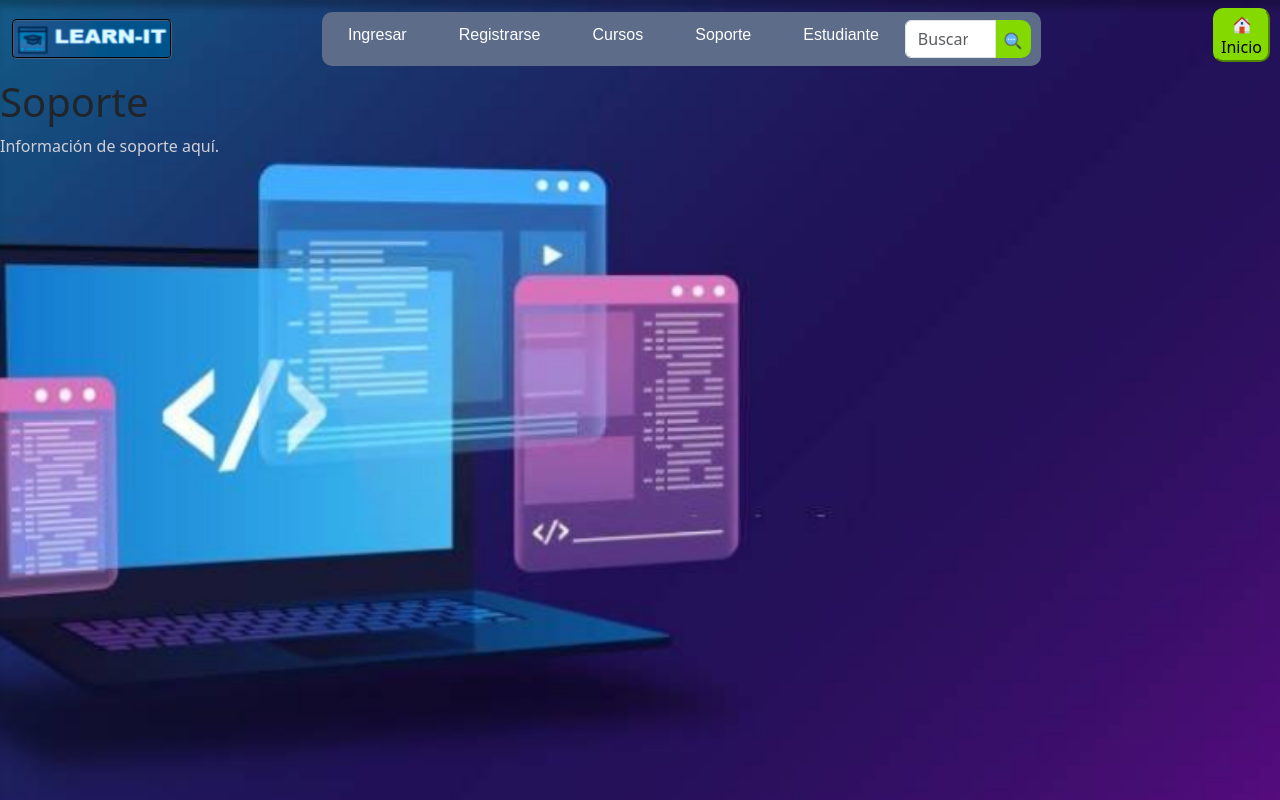
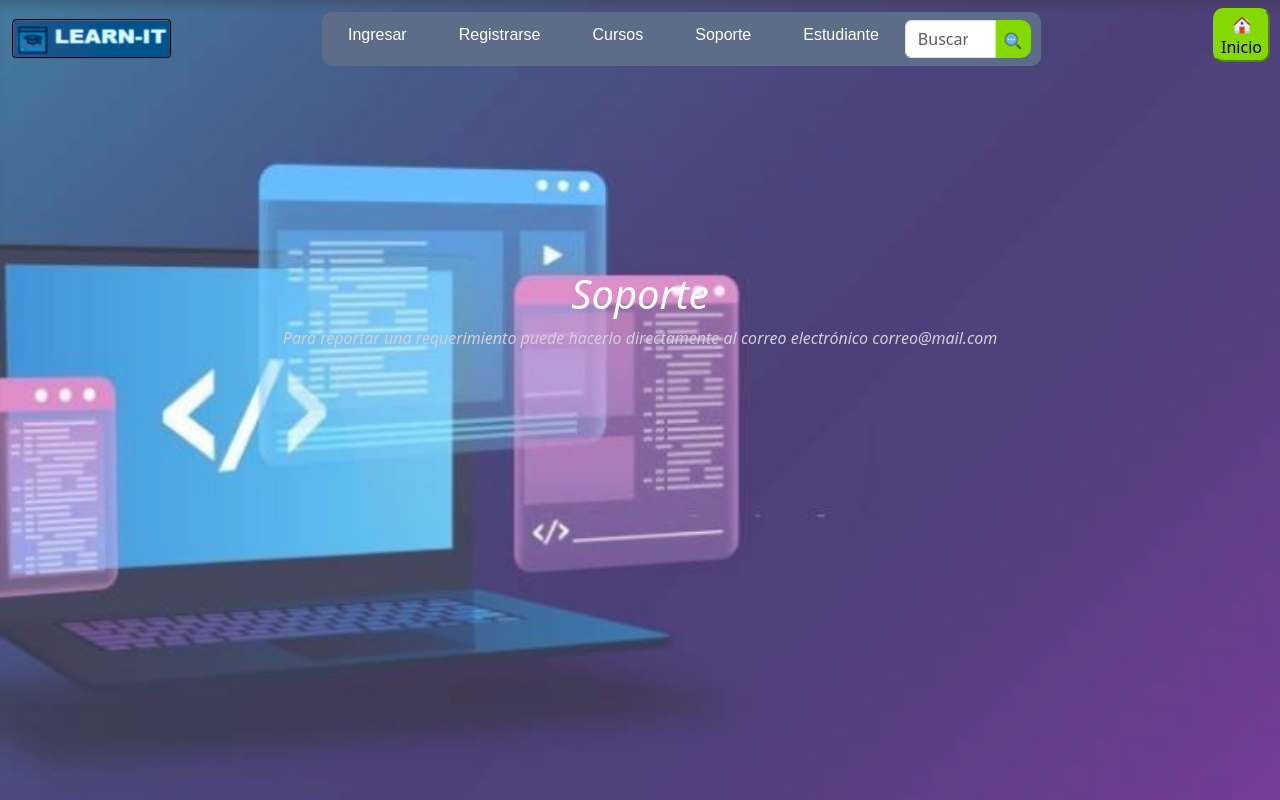
Before and after one commit to nirvana2022/learnit, a React (Create React App) app in the folder learnit/: page /soporte in a window 1280 px wide. Built offline with nearby package versions, Linux system fonts and the light colour scheme.

Commit message:
mejoras en Soporte y fondo

```diff
--- a/learnit/src/App.css
+++ b/learnit/src/App.css
@@ -15,6 +15,7 @@ body::before {
   width: 100%;
   height: 100%;
   background-image: url("./fondo-home.png");
+  opacity: 0.8;
   background-size: cover;
   background-repeat: no-repeat;
   z-index: -1;
@@ -179,6 +180,7 @@ body::before {
   text-align: center;
   margin-top: 40px;
 }
+
 .logo-ingreso {
   text-align: center;
   margin-top: 20px;
--- a/learnit/src/components/Soporte.js
+++ b/learnit/src/components/Soporte.js
@@ -2,9 +2,12 @@ import React from "react";
 
 function Soporte() {
   return (
-    <div>
+    <div className="caja-bienvenida">
       <h1>Soporte</h1>
-      <p>Información de soporte aquí.</p>
+      <p>
+        Para reportar una requerimiento puede hacerlo directamente al correo
+        electrónico correo@mail.com
+      </p>
     </div>
   );
 }
```
Also changed, not shown: learnit/public/logo192.png (deleted), learnit/public/logo512.png (deleted).
